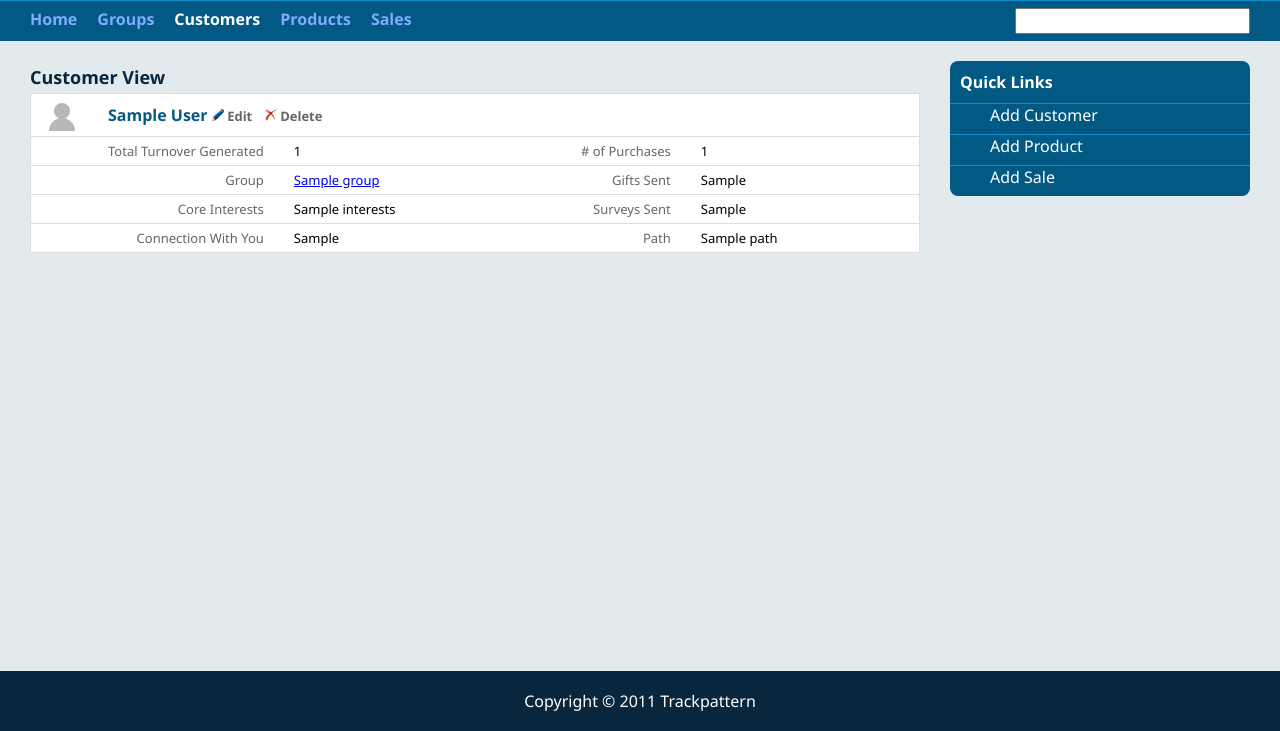
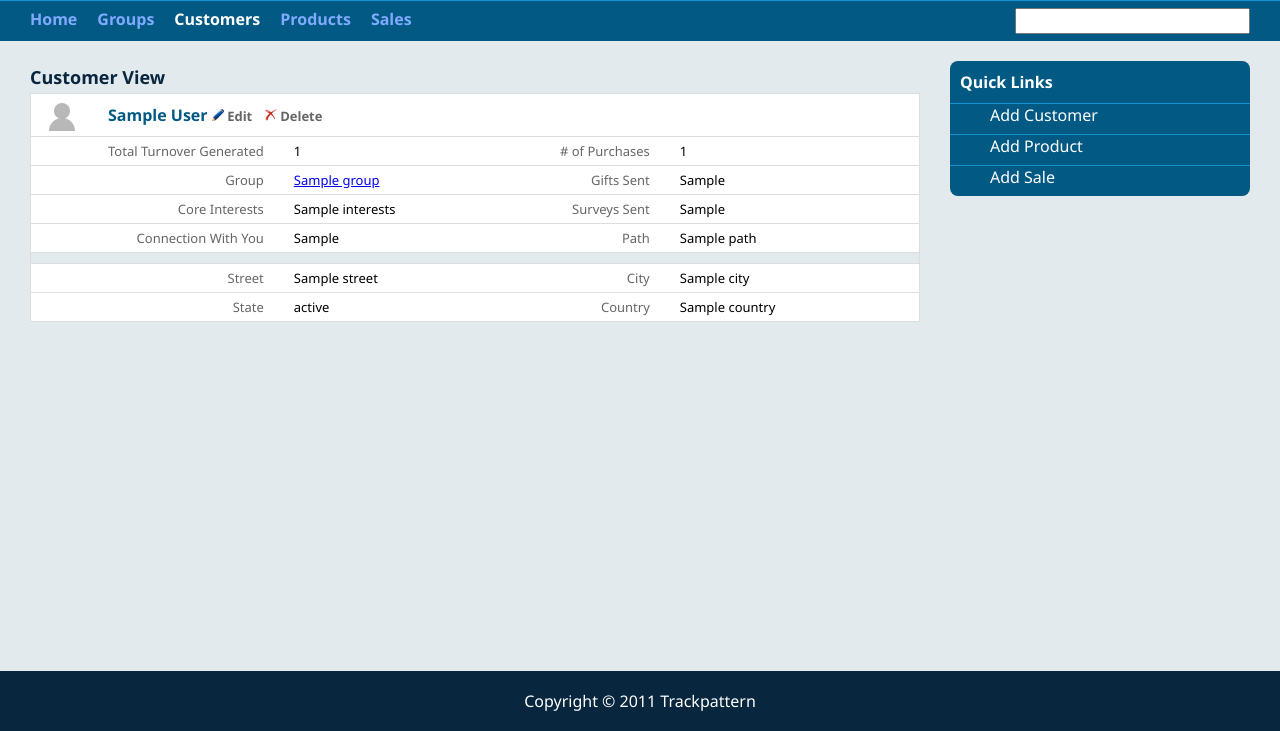
Before and after one commit to moeburney/trackpattern, a Django app: template templates/core/customer_view.html in a window 1280 px wide. Shown: the part 69-800 px from the top of the page. Run offline with Django 3.2, Linux system fonts and the light colour scheme; the template is opened without the code that fills it: most values are stand-ins (such as "Sample title", 1, 10 or a date in 2020).

Commit message:
City, State, Country added to Customer. - model updated - template updated
Note: DB sync up required

```diff
--- a/templates/core/customer_view.html
+++ b/templates/core/customer_view.html
@@ -54,6 +54,32 @@ $('#tabCustomers').addClass('selected');
 
 </tr>
 
+<tr>
+
+ <td colspan=5 style="background-color:#e2eaed;"></td>
+
+</tr>
+
+<tr>
+
+ <td></td>
+ <td class='viewrow-lables'><span class='viewrow-item-lable'>Street</span></td>
+ <td class='viewrow-item-value'><span class='viewrow-item-value'>{{customer.street}}</span></td>
+ <td class='viewrow-lables'><span class='viewrow-item-lable'>City</span></td>
+ <td class='viewrow-item-value'><span class='viewrow-item-value'>{{customer.city}}</span></td>
+
+</tr>
+
+<tr>
+
+ <td></td>
+ <td class='viewrow-lables'><span class='viewrow-item-lable'>State</span></td>
+ <td class='viewrow-item-value'><span class='viewrow-item-value'>{{customer.state}}</span></td>
+ <td class='viewrow-lables'><span class='viewrow-item-lable'>Country</span></td>
+ <td class='viewrow-item-value'><span class='viewrow-item-value'>{{customer.country}}</span></td>
+
+</tr>
+
 </table>
 
 <div>
```
